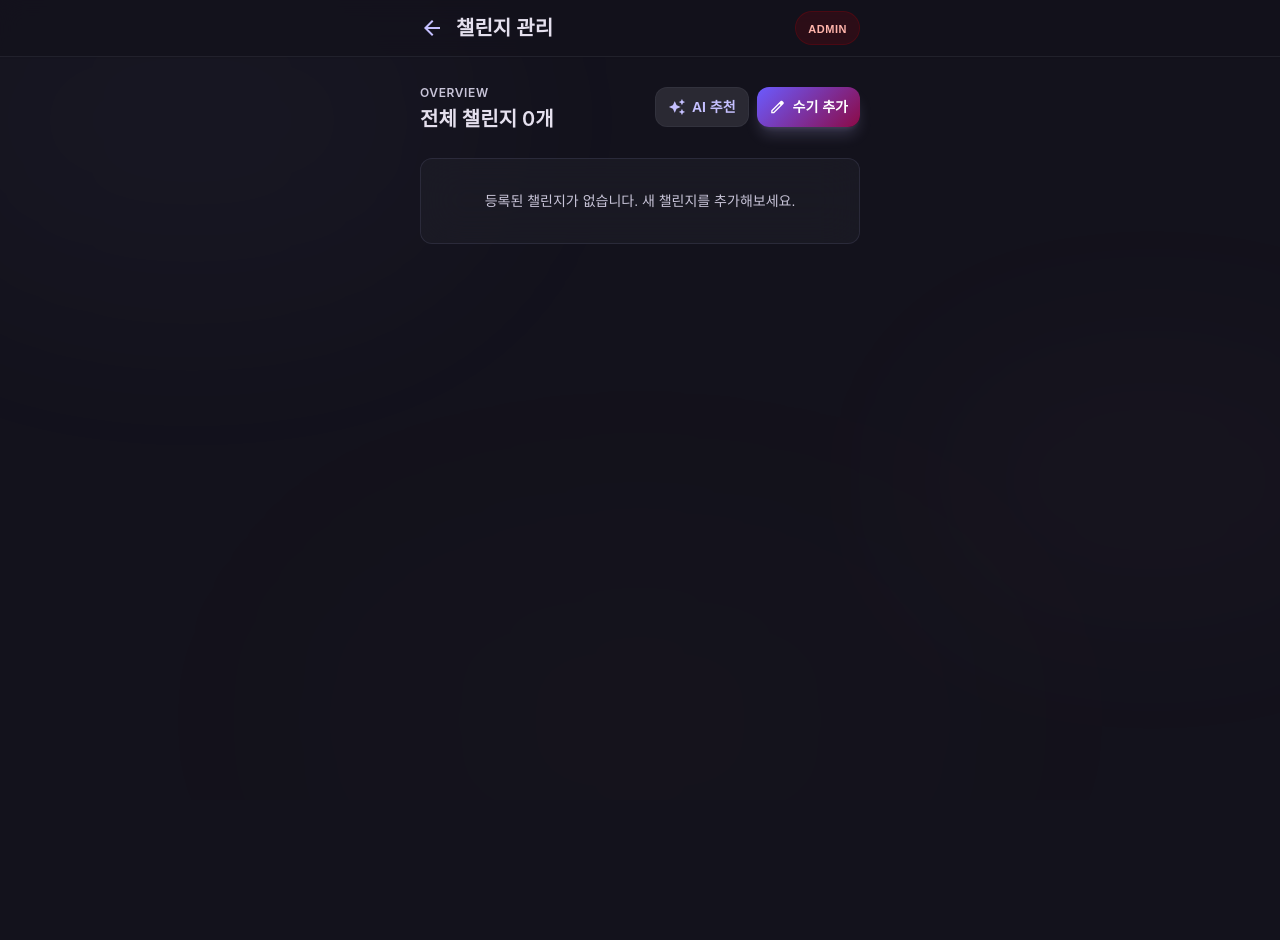
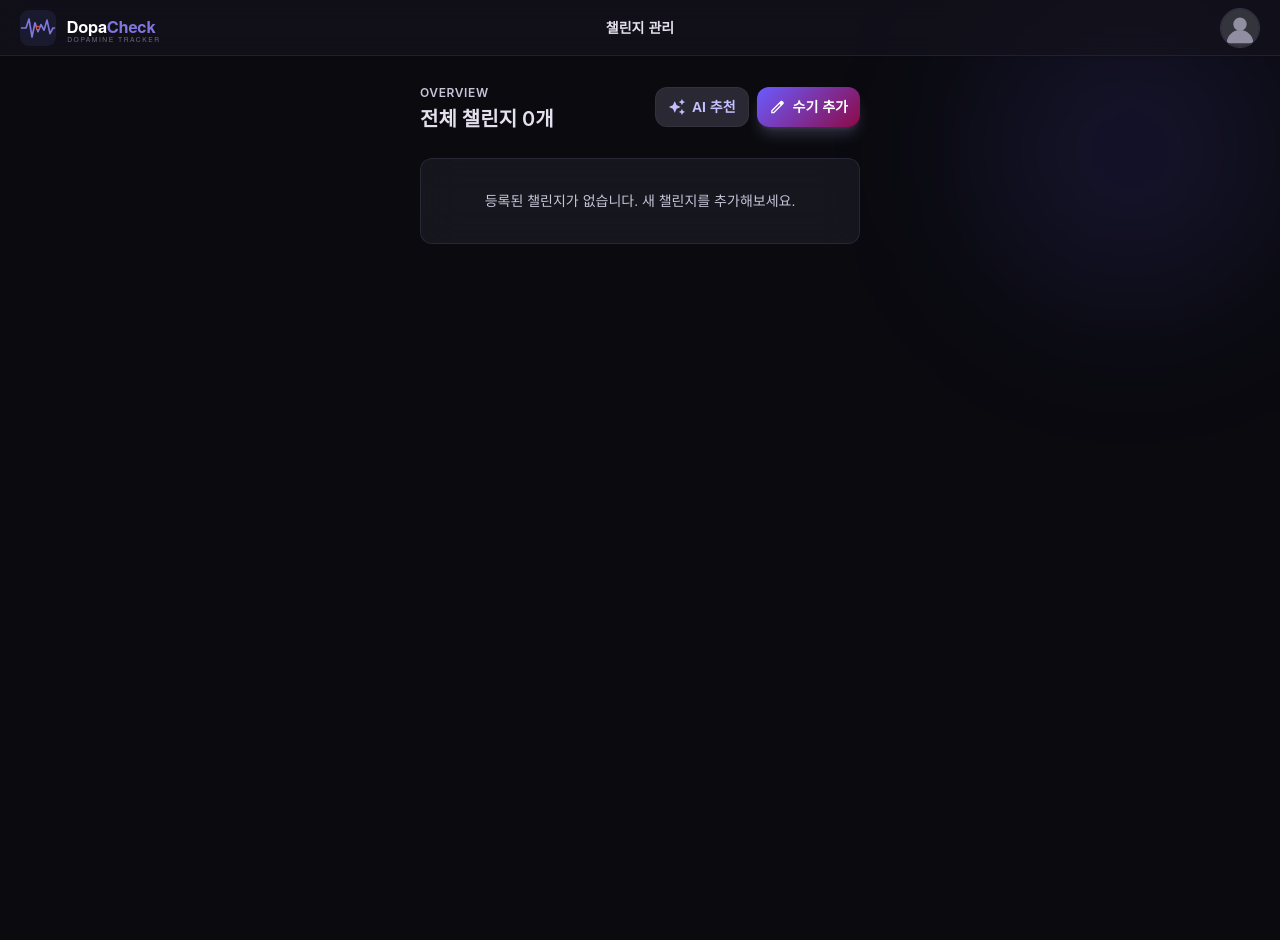
Before and after one commit to luma-team-ai/DopaCheck, a Flask app: template templates/admin/challenges.html in a window 1280 px wide. Run offline with Flask 3, Linux system fonts and the light colour scheme; the template is opened without the code that fills it, so the values that code supplies are empty; parts of the project's set-up code (start-up, migrations or seed data) failed here and were passed over; some libraries are stand-ins or nearby versions; some web fonts are replaced.

Commit message:
feat: 어드민 서브 페이지 공통 헤더 통일 및 배경 일관성 적용
- users/challenges/user_detail 모두 components/header.html 공통 헤더로 교체
- page_title 변수로 페이지명 중앙 표시 (전체 가입자/챌린지 관리/사용자 상세)
- challenges.html 배경색 #13121c → #0A0A0F 통일, Background Orbs → gradient-orb 교체
- user_detail.html gradient-orb 추가
- users.html 미사용 .admin-badge CSS 제거
- 검색 자동 입력 제거 → Enter 키 제출로 변경

```diff
--- a/templates/admin/challenges.html
+++ b/templates/admin/challenges.html
@@ -61,7 +61,7 @@
     body {
       font-family: 'Pretendard', sans-serif;
       -webkit-font-smoothing: antialiased;
-      background-color: #13121c;
+      background-color: #0A0A0F;
       color: #e5e0ee;
       min-height: max(884px, 100dvh);
     }
@@ -90,28 +90,20 @@
     .type-btn.active-delivery { background: rgba(255,177,197,0.2); border-color: rgba(255,177,197,0.4); color: #ffb1c5; }
     .type-btn.active-time     { background: rgba(255,182,137,0.2); border-color: rgba(255,182,137,0.4); color: #ffb689; }
     .type-btn.active-both     { background: rgba(197,192,255,0.2); border-color: rgba(197,192,255,0.4); color: #c5c0ff; }
+    .gradient-orb {
+      position: fixed; top: 0; right: 0;
+      width: 300px; height: 300px;
+      background: rgba(107, 91, 255, 0.12);
+      filter: blur(80px); border-radius: 50%;
+      z-index: -1; pointer-events: none;
+    }
   </style>
 </head>
 <body class="pb-20 overflow-x-hidden">
-  <!-- Background Orbs -->
-  <div class="fixed inset-0 pointer-events-none overflow-hidden z-0">
-    <div class="absolute -top-[10%] -left-[10%] w-[50%] h-[50%] bg-primary/10 rounded-full blur-[120px] opacity-30"></div>
-    <div class="absolute top-[40%] -right-[10%] w-[40%] h-[40%] bg-secondary/10 rounded-full blur-[100px] opacity-20"></div>
-    <div class="absolute -bottom-[10%] left-[20%] w-[60%] h-[40%] bg-tertiary/10 rounded-full blur-[150px] opacity-20"></div>
-  </div>
+  <div class="gradient-orb"></div>
 
-  <!-- Top App Bar -->
-  <header class="fixed top-0 w-full z-50 bg-surface/80 backdrop-blur-md border-b border-outline-variant/30 shadow-sm">
-    <div class="max-w-[480px] mx-auto w-full px-container-padding h-[56px] flex justify-between items-center">
-      <div class="flex items-center gap-3">
-        <a href="{{ url_for('admin.admin_dashboard') }}" class="material-symbols-outlined text-primary hover:opacity-80 transition-opacity active:scale-95">arrow_back</a>
-        <h1 class="text-title-md font-title-md text-on-surface">챌린지 관리</h1>
-      </div>
-      <div class="bg-error-container/20 border border-error-container/30 px-3 py-1 rounded-full">
-        <span class="text-[11px] font-bold tracking-wider text-error">ADMIN</span>
-      </div>
-    </div>
-  </header>
+  {% set page_title = "챌린지 관리" %}
+  {% include "components/header.html" %}
 
   <main class="relative z-10 mt-[56px] pt-6 px-container-padding max-w-[480px] mx-auto">
 
```
Also changed, not shown: templates/admin/user_detail.html (+10 -14 lines), templates/admin/users.html (+2 -23 lines).
